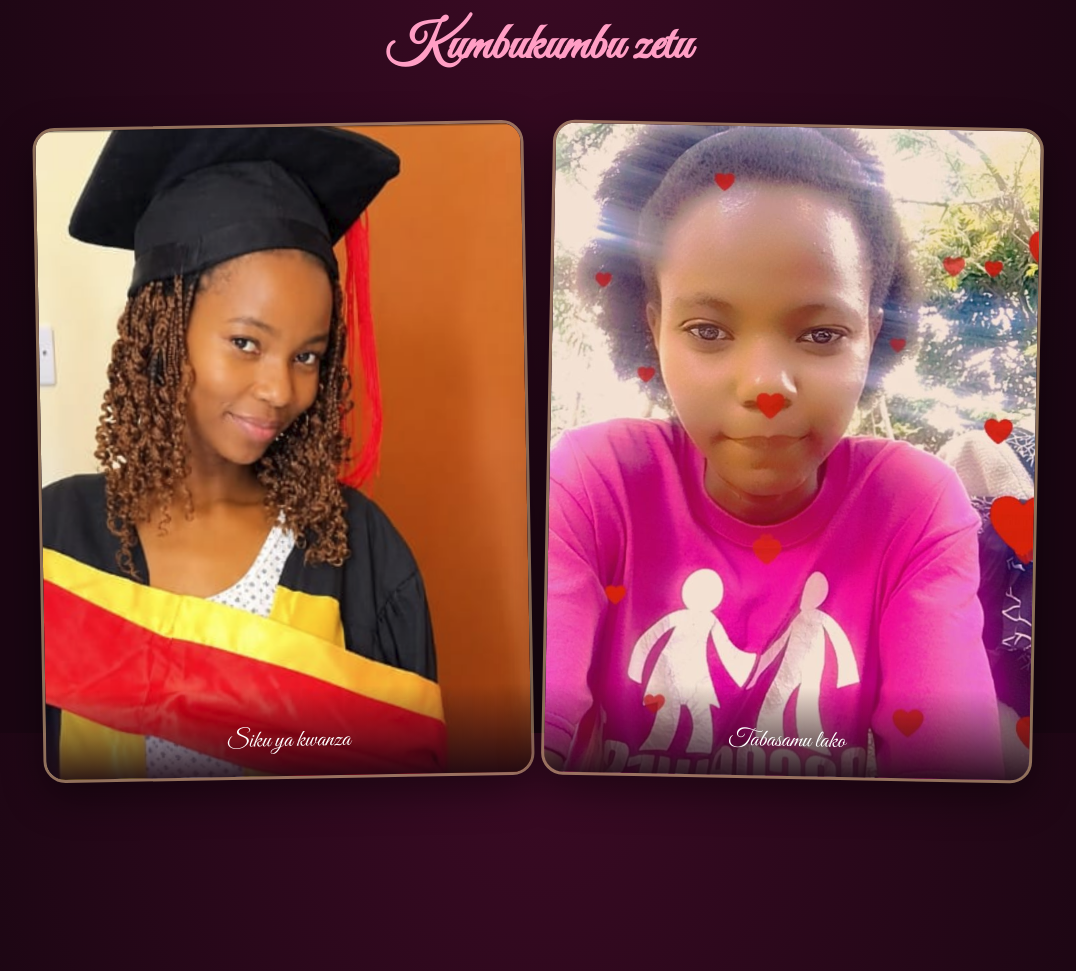
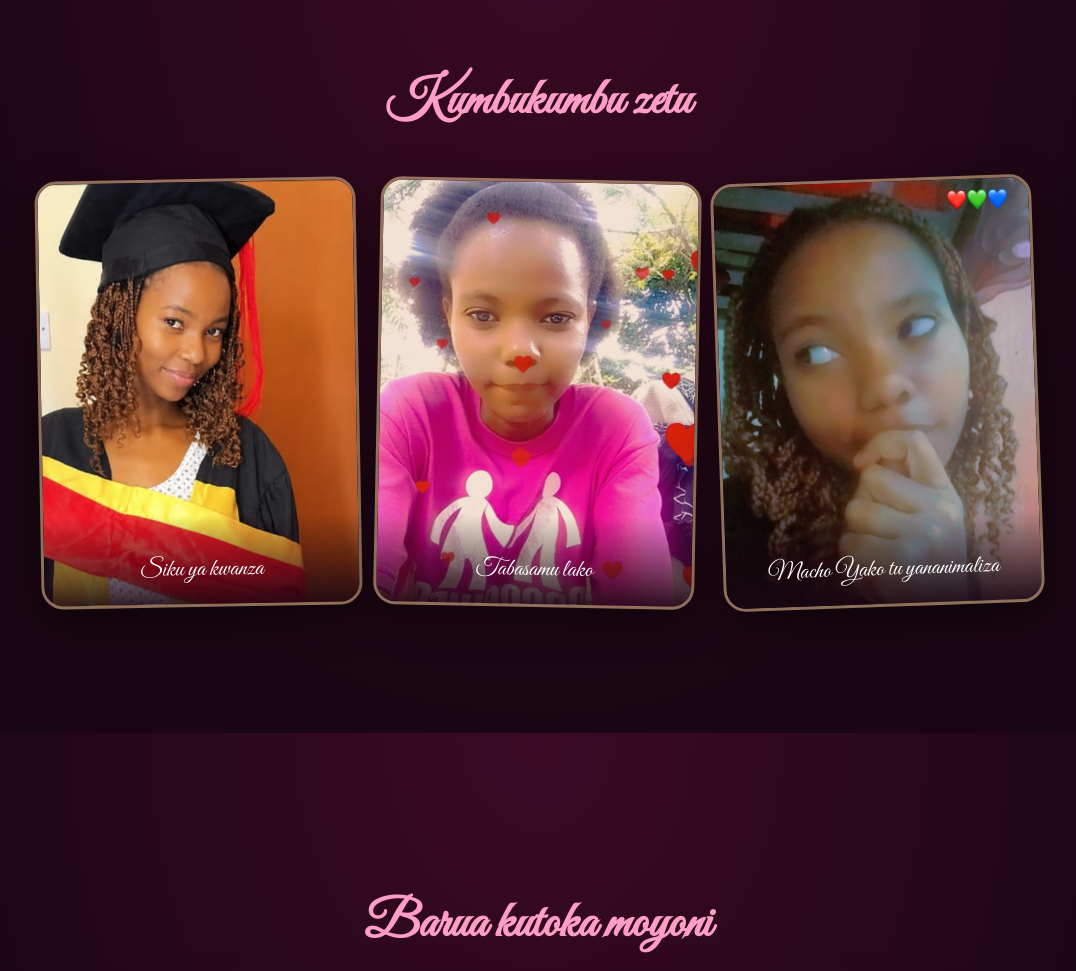
Before and after one commit to saimalyethomas/personal, a plain HTML site: page index.html in a window 1280 px wide. Shown: the part 2467-3438 px from the top of the page, without its empty margins (102-1178 px from the left). Drawn offline with nearby package versions, Linux system fonts and the light colour scheme; a web font is replaced by a local one.

Commit message:
Update index.html

```diff
--- a/index.html
+++ b/index.html
@@ -240,7 +240,7 @@ const CONFIG = {
   photos: [
     {src:"photos/1.jpeg", cap:"Siku ya kwanza"},
     {src:"photos/her2.jpeg", cap:"Tabasamu lako"},
-    // {src:"photos/3.jpg", cap:"Pamoja daima"},
+     {src:"photos/2.jpeg", cap:"Macho Yako tu yananimaliza"},
     // {src:"photos/4.jpg", cap:"Wewe na mimi"}
   ],
   reasons: [
```
